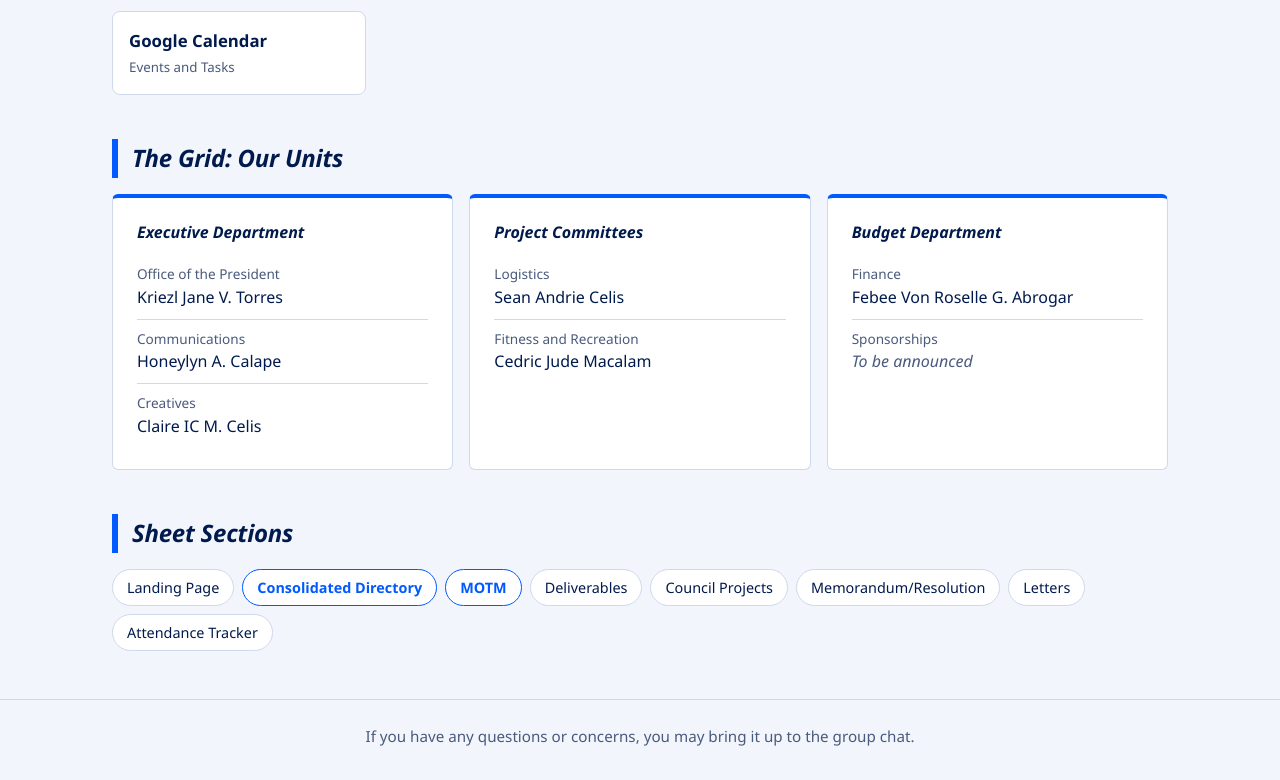
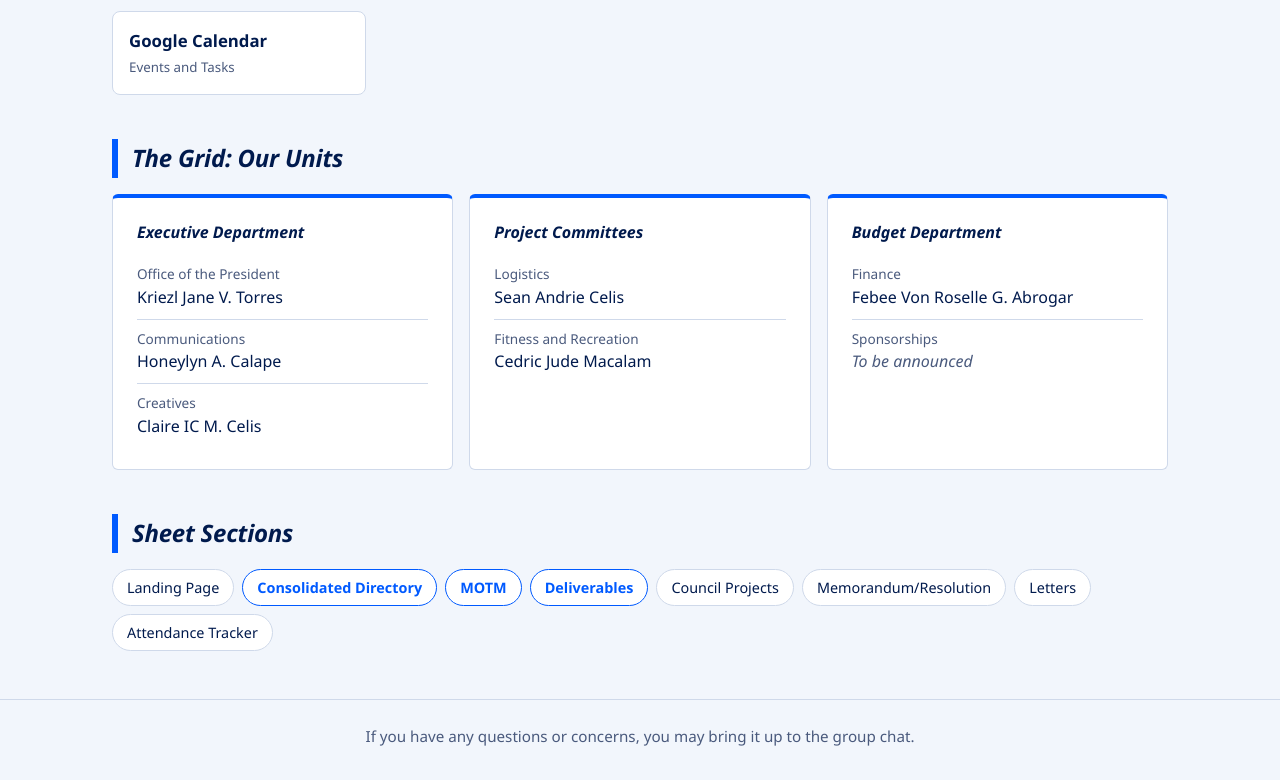
Before and after one commit to andylia2486/purokdosyouthcouncil, a plain HTML site: page index.html in a window 1280 px wide. Shown: the part 1169-1949 px from the top of the page. Drawn offline with Linux system fonts and the light colour scheme.

Commit message:
Update index.html

```diff
--- a/index.html
+++ b/index.html
@@ -136,7 +136,7 @@ footer{margin-top:48px;padding:24px 0 32px;border-top:1px solid var(--line);colo
   <section>
     <h2>Sheet Sections</h2>
     <div class="tabs">
-      <span>Landing Page</span><a href="https://andylia2486.github.io/consolidateddirectory/" target="_blank" rel="noopener">Consolidated Directory</a><a href="https://andylia2486.github.io/minutesofthemeeting/" target="_blank" rel="noopener">MOTM</a><span>Deliverables</span>
+      <span>Landing Page</span><a href="https://andylia2486.github.io/consolidateddirectory/" target="_blank" rel="noopener">Consolidated Directory</a><a href="https://andylia2486.github.io/minutesofthemeeting/" target="_blank" rel="noopener">MOTM</a><a href="https://andylia2486.github.io/deliverables/" target="_blank" rel="noopener">Deliverables</a>
       <span>Council Projects</span><span>Memorandum/Resolution</span><span>Letters</span><span>Attendance Tracker</span>
     </div>
   </section>
```
